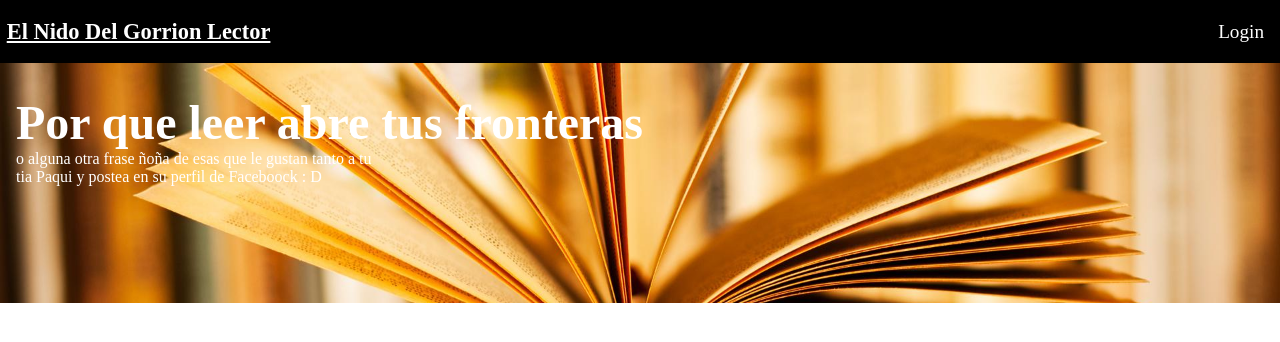
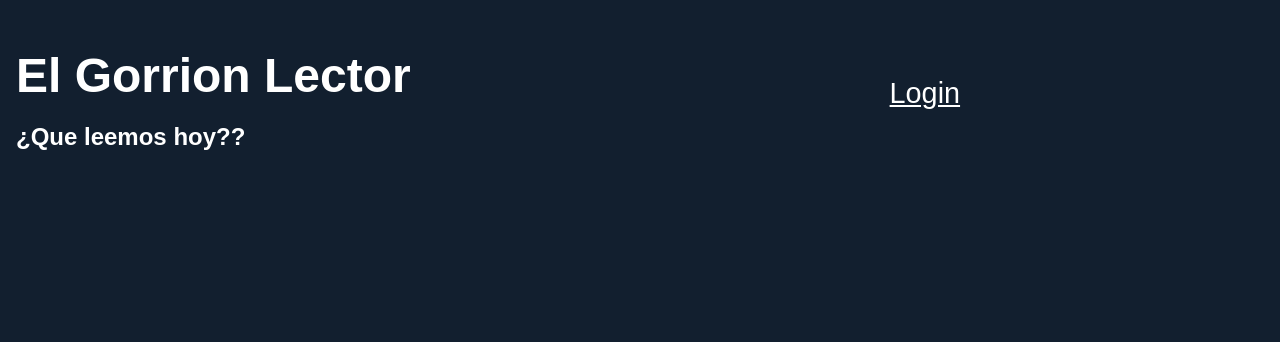
Before and after one commit to deckoner/Digimon-JQuery, a plain HTML site: page index.html in a window 1280 px wide. Drawn offline with nearby package versions, Linux system fonts and the light colour scheme.

Commit message:
Pruebas de css

```diff
--- a/css/style.css
+++ b/css/style.css
@@ -1,86 +1,42 @@
 :root {
-  --azul-transp: #36c8ec62;
-  --naranja: #e07935;
-  --colorTexto: #fff;
+  --texto: #fff;
+  --azul1: #37435D;
+  --azul2: #42466B;
+  --azul3: #2B324E;
+  --acentuado: #E9BD90;
+  --fondo: #121F2F;
 }
 
 * {
-  color: var(--colorTexto);
+  color: var(--texto);
+}
+
+p, a {
+  font-size: 1.8em;
 }
 
 body {
-  padding: 0;
-  margin: 0;
-}
+  background-color: var(--fondo);
 
-main {
-  display: flex;
-  flex-direction: column;
-}
-
-nav {
-  background-color: black;
-
-  margin-bottom: 0;
-  padding-bottom: 0;
-
-  display: flex;
-  flex-direction: row;
-  flex-wrap: nowrap;
-}
-
-nav > h1 {
-  font-size: 1.4em;
-  text-decoration: underline;
-
-  height: 100%;
-  width: 25%;
-
-  padding-left: 0.3em;
-}
-
-nav > section {
-  display: flex;
-  flex-direction: row;
-  flex-wrap: nowrap;
-  justify-content:flex-end;
-  align-items: center;
-
-  width: 75%;
-
-  padding-right: 1em;
-}
-
-nav > section > a {
-  font-size: 1.2em;
+  padding: 1em;
 }
 
 header {
-  background-image: url("../img/TunedIn_BooksfromtheBanner_large.jpg");
-  background-repeat: no-repeat;
-  background-size: cover;
+  display: flex;
+  align-items: center;
 
-  height: 15em;
-
-  margin-top: 0;
-  padding-top: 0;
 }
 
-header {
-  padding-left: 1em;
-  padding-right: 1em;
+header > div:first-child{
+  width: 70%;
 }
 
-header > h1 {
+header > div:last-child {
+  width: 30%;
+}
+
+.titulo-pagina {
   font-size: 3em;
 
   margin-bottom: 0;
 }
-
-header > p {
-  font-size: 1em;
-
-  width: 30%;
-
-  margin-top: 0;
-}
--- a/index.html
+++ b/index.html
@@ -7,23 +7,21 @@
     <meta name="viewport" content="width=device-width, initial-scale=1.0">
     <script src="js/dependencias/jquery-3.7.1.min.js" defer></script>
     <script src="/js/app.js" defer></script>
-    <link rel="stylesheet" href="css/style.css">
+    <link rel="stylesheet" href="./css/style.css">
+    <link rel="stylesheet" href="https://cdn.jsdelivr.net/npm/purecss@3.0.0/build/pure-min.css" integrity="sha384-X38yfunGUhNzHpBaEBsWLO+A0HDYOQi8ufWDkZ0k9e0eXz/tH3II7uKZ9msv++Ls" crossorigin="anonymous">
+    <link rel="stylesheet" href="https://cdn.jsdelivr.net/npm/purecss@3.0.0/build/base-min.css">
 </head>
 <body>
     <main>
-        <nav>
-            <h1>El Nido Del Gorrion Lector</h1>
-            <section>
-                <a>Login</a>
-            </section>
-        </nav>
         <header>
-            <h1>Por que leer abre tus fronteras</h1>
-            <p>o alguna otra frase ñoña de esas que le gustan tanto a tu tia Paqui y postea en su perfil de Faceboock : D</p>
+            <div>
+                <h1 class="titulo-pagina">El Gorrion Lector</h1>
+                <h2>¿Que leemos hoy??</h2>
+            </div>
+            <div>
+                <a href="#">Login</a>
+            </div>
         </header>
-        <main>
-
-        </main>
     </main>
 </body>
 </html>
```
